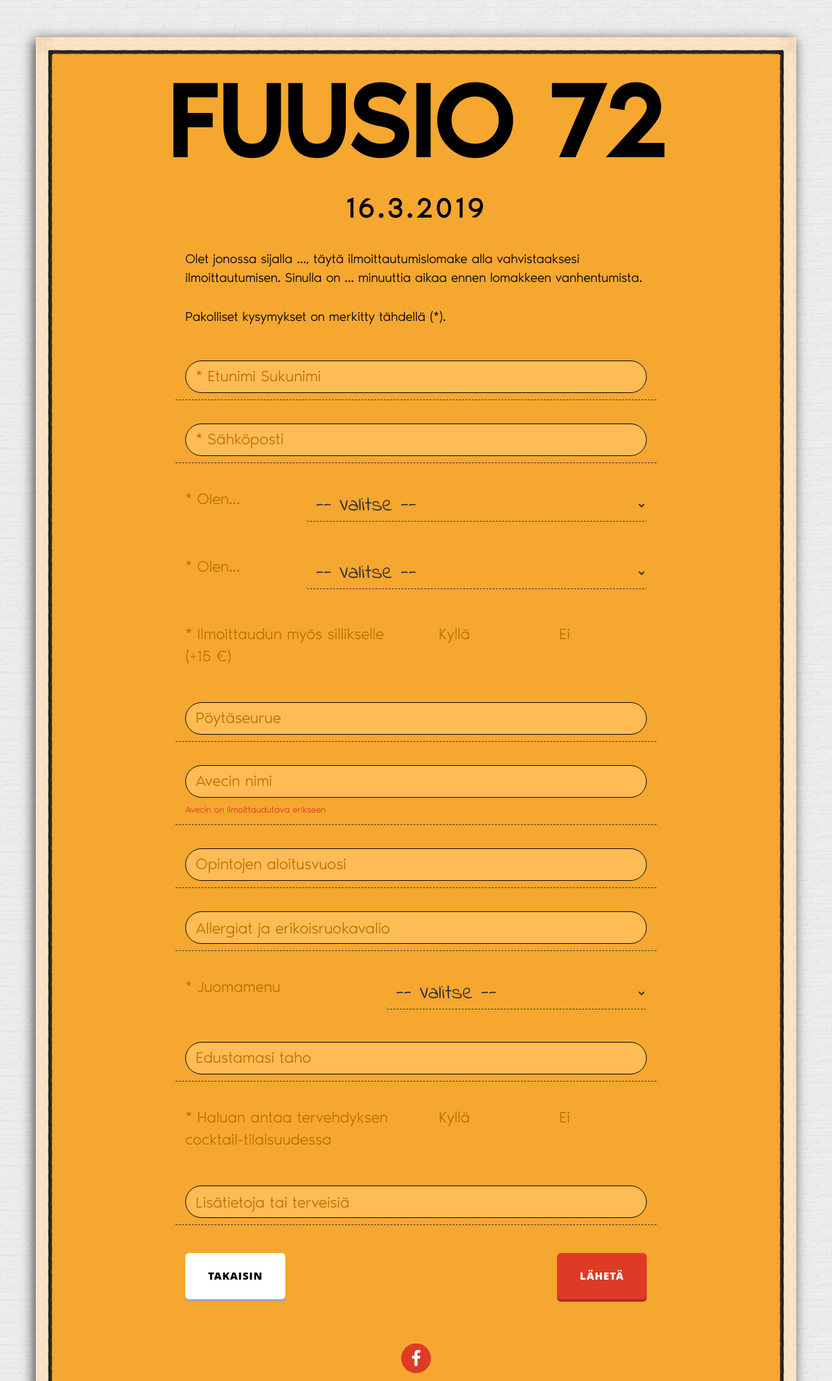
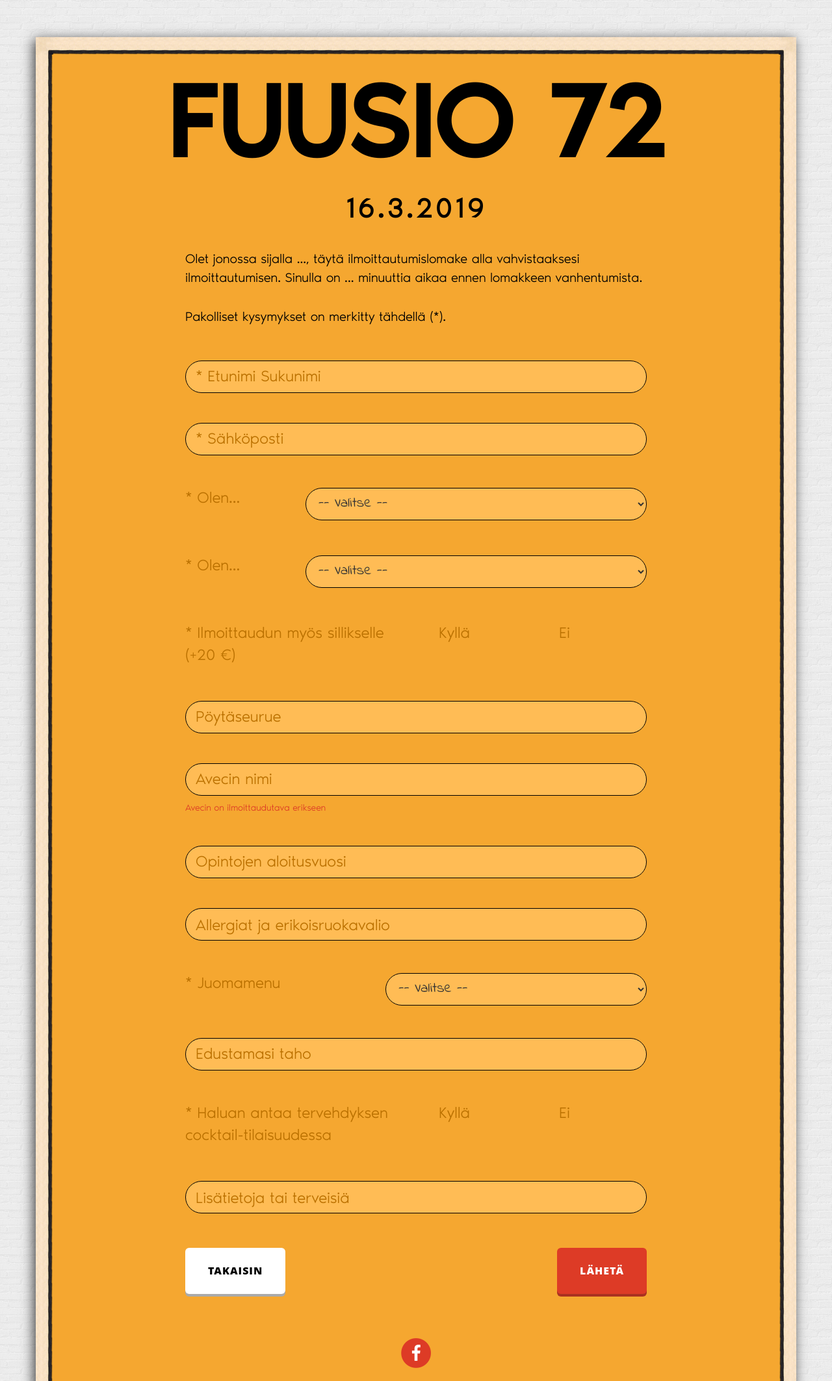
Before and after one commit to EinariTuukkanen/fuusio71-ilmo, a Flask app: page /registration in a window 1280 px wide. Shown: the top 2126 px of the page at 65% size. Run offline with Flask 2, Linux system fonts and the light colour scheme; data that the repository does not hold is empty; parts of the project's set-up code (start-up, migrations or seed data) failed here and were passed over; some libraries are stand-ins or nearby versions.

Commit message:
Style changes

```diff
--- a/static/css/fuusio72.css
+++ b/static/css/fuusio72.css
@@ -91,7 +91,7 @@ blockquote {
 hr {
   border : 0;
   height: 3px;
-  background-image: linear-gradient(to right, rgba(0, 0, 0, 0), rgba(24, 72, 181, 0.75), rgba(0, 0, 0, 0));
+  background-image: linear-gradient(to right, rgba(0, 0, 0, 0), rgba(187, 118, 0, 0.75), rgba(0, 0, 0, 0));
 }
 hr.small {
   max-width: 100px;
@@ -259,7 +259,6 @@ footer .copyright {
   font-size: 14px;
   position: relative;
   margin-bottom: 15px;
-  border-bottom: 1px dashed #333;
 }
 .floating-label-form-group input,
 .floating-label-form-group textarea {
@@ -268,7 +267,6 @@ footer .copyright {
   padding-right: 0;
   padding-left: 0;
   border: none;
-  border-radius: 0;
   font-size: 32px;
   background: none;
   box-shadow: none !important;
@@ -423,11 +421,14 @@ img::-moz-selection {
   background-color: rgba(0,0,0,0);
   border: 0;
   height: 50px;
-  border-bottom: 1px dashed #333;
-  /* border: 1px solid #66b0df; */
+  font-size: 22px;
+  background-color: #ffbc55;
+  border: 1px solid #000;
+  border-radius: 30px;
+  padding-left: 15px;
 }
 .form-select:focus {
-  border-bottom: 1px dashed #333;
+  border: 1px solid #000;
 }
 .required-field::before {
   content: " * ";
--- a/templates/registration.html
+++ b/templates/registration.html
@@ -97,7 +97,7 @@
                     </div>
                     <div class="row control-group form-row form-group controls">
                         <div class="col-xs-6">
-                            <label>* Ilmoittaudun myös sillikselle (+15 €)</label>
+                            <label>* Ilmoittaudun myös sillikselle (+20 €)</label>
                             <p class="help-block text-danger"></p>
                         </div>
                         <div class="col-xs-3">
```
Also changed, not shown: templates/index.html (+27 -5 lines).
